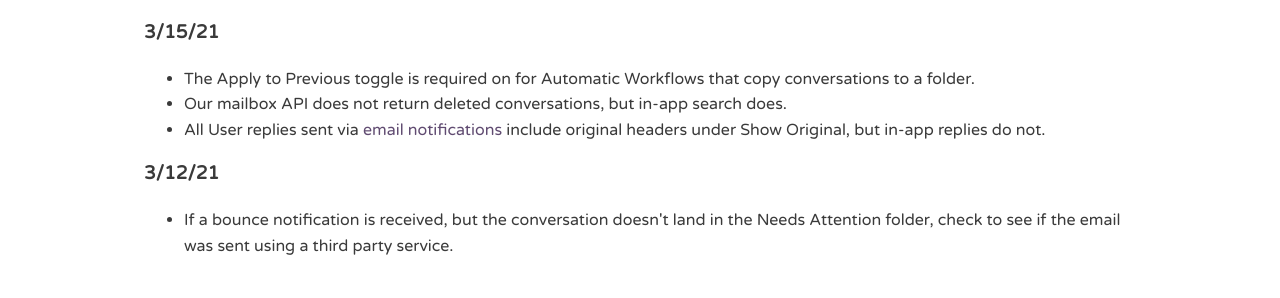
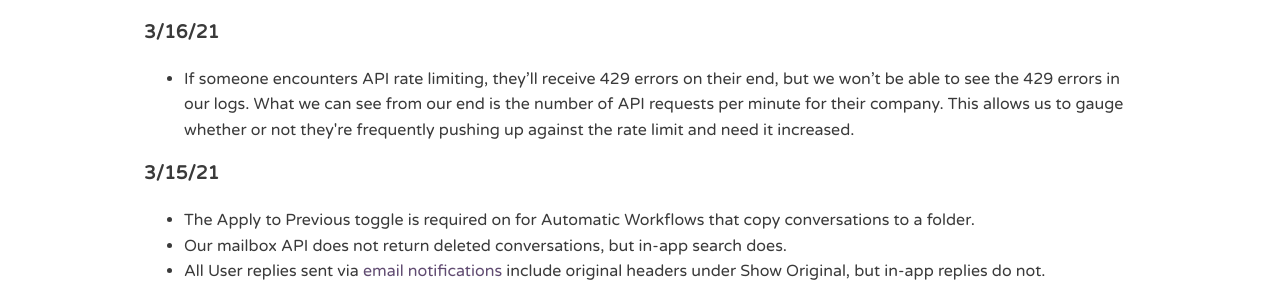
Before and after one commit to krompson/krompson.github.io, a plain HTML site: page today-i-learned.html in a window 1280 px wide. Shown: the part 712-1010 px from the top of the page. Drawn offline with Linux system fonts and the light colour scheme.

Commit message:
Update today-i-learned.html

```diff
--- a/today-i-learned.html
+++ b/today-i-learned.html
@@ -30,6 +30,10 @@
     <div class="container">
         <br>
        <h1>Today I Learned</h1>
+      <h3>3/16/21</h3>
+      <ul>
+           <li>If someone encounters API rate limiting, they’ll receive 429 errors on their end, but we won’t be able to see the 429 errors in our logs. What we can see from our end is the number of API requests per minute for their company. This allows us to gauge whether or not they're frequently pushing up against the rate limit and need it increased. </li>
+    </ul>
       <h3>3/15/21</h3>
       <ul>
        <li>The Apply to Previous toggle is required on for Automatic Workflows that copy conversations to a folder.</li>
```
